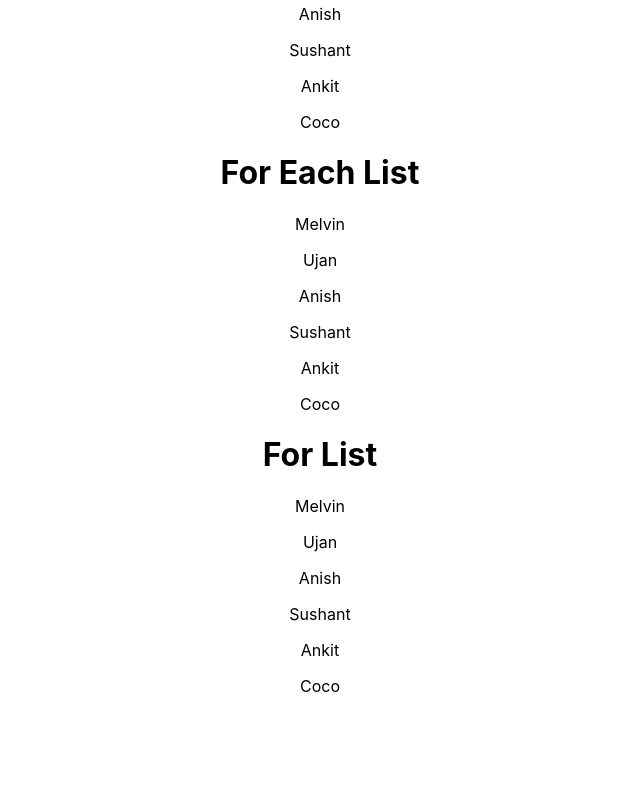
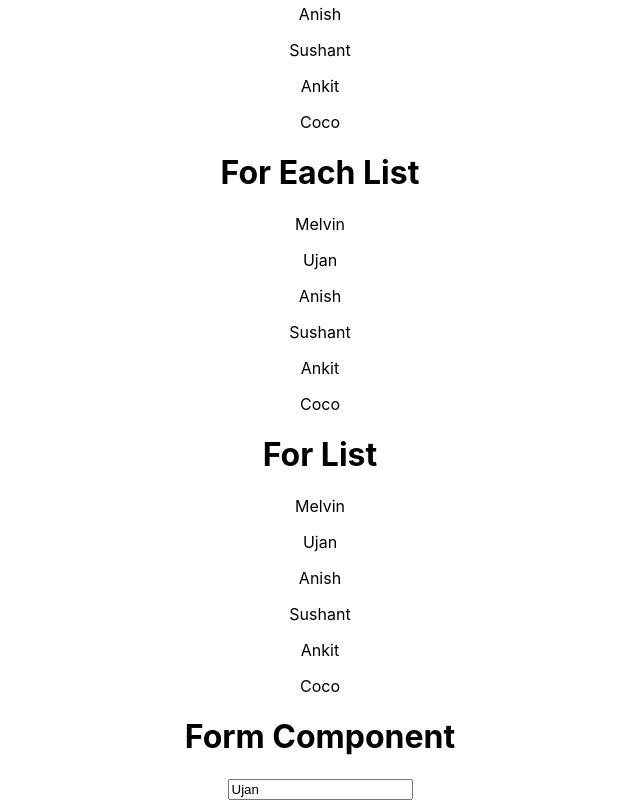
Before and after one commit to Nakarmi23/react-fundamentals, a React (Create React App) app: page / in a window 1280 px wide. Shown: the part 664-1464 px from the top of the page, without its empty margins (320-960 px from the left). Before the commit the page ends 1376 px from the top, so only its background shows below. Built offline with nearby package versions, Linux system fonts and the light colour scheme.

Commit message:
added form component

```diff
--- a/src/App.js
+++ b/src/App.js
@@ -10,6 +10,7 @@ import ConditionalRendering from './conditional_rendering';
 import MapListComponent from './list_and_keys_component/map_list_component';
 import ForEachListComponent from './list_and_keys_component/for_each_list_component';
 import ForListComponent from './list_and_keys_component/for_list_component';
+import FormComponent from './form_component/form_component';
 
 function App() {
   return (
@@ -70,6 +71,10 @@ function App() {
         // For List Component
       }
       <ForListComponent />
+      {
+        // For Component
+      }
+      <FormComponent />
     </div>
   );
 }
--- /dev/null
+++ b/src/form_component/form_component.js
@@ -0,0 +1,27 @@
+import React, { useState } from 'react';
+
+function FormComponent() {
+  let [name, setName] = useState('Ujan');
+
+  function handleNameChange(event) {
+    setName(event.target.value);
+  }
+
+  return (
+    <form>
+      <h1>Form Component</h1>
+      <input
+        value={name}
+        onChange={handleNameChange}
+        type='text'
+        name='name'
+        placeholder='Enter Name'
+      />
+    </form>
+  );
+}
+
+export default FormComponent;
+
+// camelCase
+// PascalCase
```
